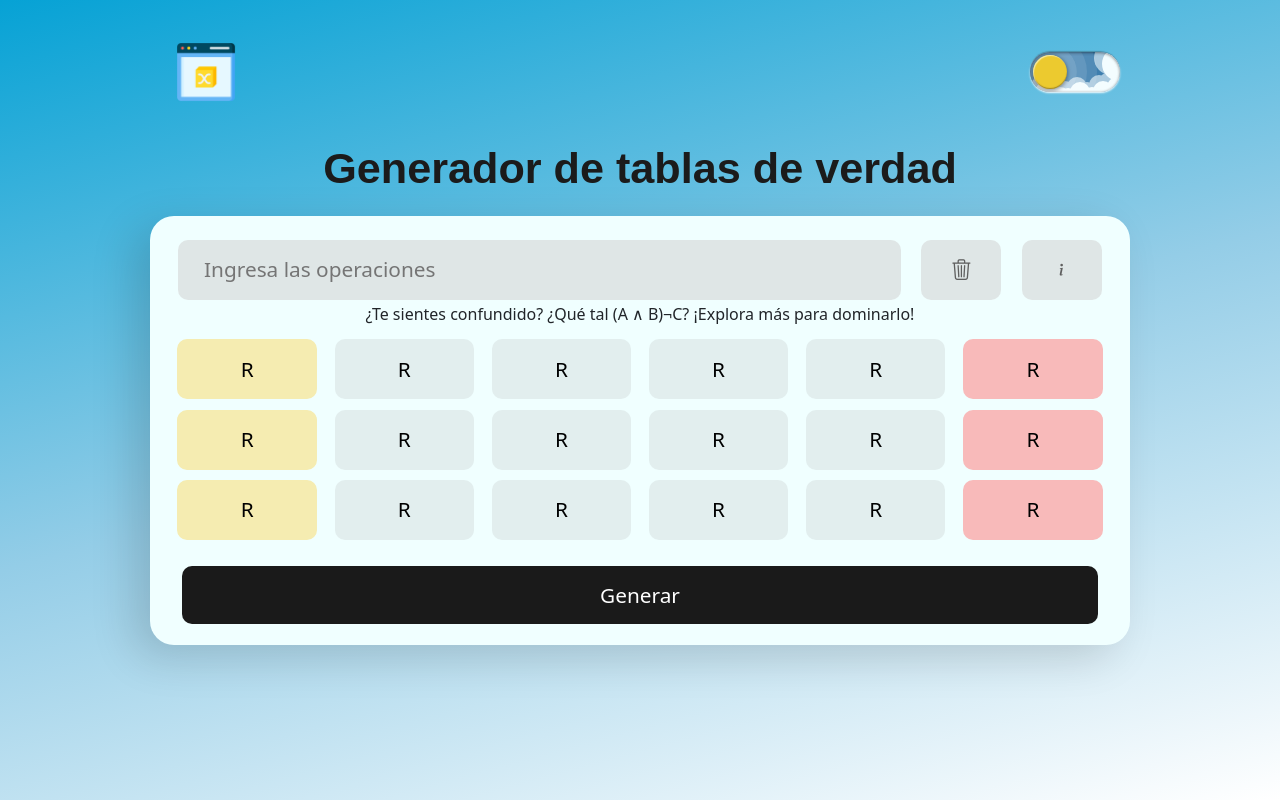
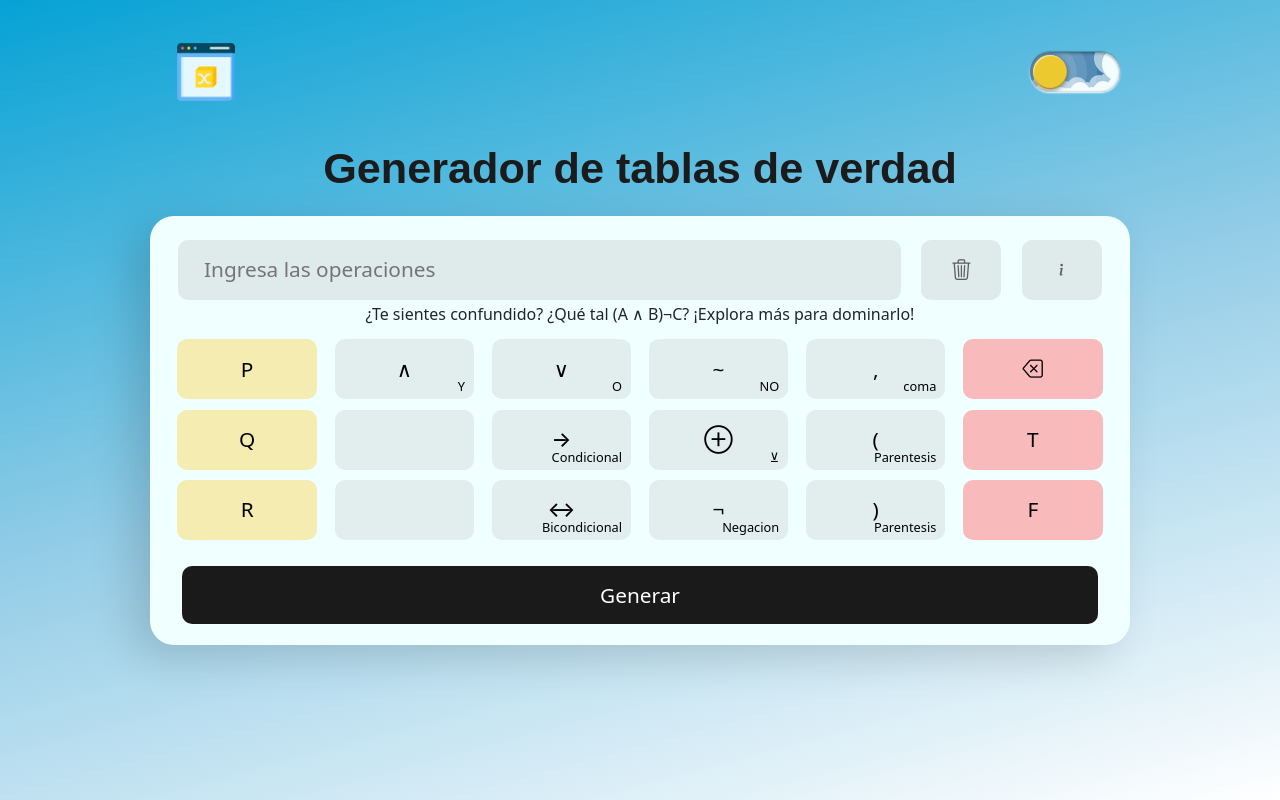
Before and after one commit to KEVIN01306/Tablas_de_verdad, a React (Vite) app in the folder front-tablas/: page / in a window 1280 px wide. Built offline with nearby package versions, Linux system fonts and the light colour scheme.

Commit message:
commit-icons-teclado

```diff
--- a/front-tablas/src/assets/CSS/keyboard.css
+++ b/front-tablas/src/assets/CSS/keyboard.css
@@ -48,9 +48,9 @@
     border-radius: 10px;
     padding: 0.6em 1.2em;
     font-size: 1em;
-    font-weight: 500;
+    font-weight: 400;
     font-family: inherit;
-    background-color: #d3d3d391;
+    background-color: #b3b3b346;
     color: rgb(95, 95, 95);
     font-size: 1.3rem;
 }
@@ -118,6 +118,7 @@ input {
     align-items: center;
     display: flex;
     margin-top: 0.5em;
+    position: relative;
 }
 
 .col-2-my{
@@ -130,6 +131,18 @@ input {
 
 .btn-red{
     background-color: #f8baba !important;
+}
+
+
+.descripcion-tecla-keyboard{
+    position: absolute;
+    font-size: 0.8rem;
+    font-weight: 500;
+    color: #000000;
+    margin-right: 0.5rem;
+    margin-bottom: 0.1rem;
+    right: 0;
+    bottom: 0;
 }
 
 @media (max-width: 768px){
--- a/front-tablas/src/components/keyboard.tsx
+++ b/front-tablas/src/components/keyboard.tsx
@@ -1,5 +1,5 @@
 
-
+import { useState } from "react";
 
 
 const TittleKeyboard = () => {
@@ -12,22 +12,33 @@ const TittleKeyboard = () => {
 }
 
 const HeaderKeyboard = () => {
+    const [operacion, setOperacion] = useState("");
+
+    const handleChange = (event: React.ChangeEvent<HTMLInputElement>) => {
+        setOperacion(event.target.value);
+    };
+
+    const clearInput = () => {
+        setOperacion("");
+    }
 
     return (
         <div className="container-input-keyboard row">
-            <input className="col-7 col-md-9" type="text" placeholder="Ingresa las operaciones" />
-            <button className="col-2 col-md-1"><i className="bi bi-trash3"></i></button>
+            <input className="col-7 col-md-9" type="text" placeholder="Ingresa las operaciones"
+            value={operacion}
+            onChange={handleChange}/>
+            <button className="col-2 col-md-1" onClick={clearInput}><i className="bi bi-trash3"></i></button>
             <button className="col-2 col-md-1"><i className="bi bi-info"></i></button>
         </div>
     )
 }
 
 
-const Tecla = (props: {value: string,type_?: string}) => {
+const Tecla = (props: {value: React.ReactNode ,type_?: string,descripcion?: string}) => {
 
     return (
         <button className={`tecla-keyboard col-2-my ${props.type_}`}>
-            {props.value}
+            {props.value} <span className="descripcion-tecla-keyboard">{props.descripcion}</span>
         </button>
     )
 }
@@ -37,9 +48,9 @@ const TeclasKeyboard = () => {
 
     return(
         <div className="container-teclas-keyboard row">
-            <Tecla value="R" type_="btn-yellow"/><Tecla value="R"/><Tecla value="R"/><Tecla value="R"/><Tecla value="R"/><Tecla value="R" type_="btn-red"/>
-            <Tecla value="R" type_="btn-yellow"/><Tecla value="R"/><Tecla value="R"/><Tecla value="R"/><Tecla value="R"/><Tecla value="R" type_="btn-red"/>
-            <Tecla value="R" type_="btn-yellow"/><Tecla value="R"/><Tecla value="R"/><Tecla value="R"/><Tecla value="R"/><Tecla value="R" type_="btn-red"/>
+            <Tecla value="P" type_="btn-yellow"/><Tecla value="∧" descripcion="Y"/><Tecla value="∨" descripcion="O"/><Tecla value="~" descripcion="NO"/><Tecla value="," descripcion="coma"/><Tecla value={<i className="bi bi-backspace"></i>} type_="btn-red"/>
+            <Tecla value="Q" type_="btn-yellow"/><Tecla value=""/><Tecla value="→" descripcion="Condicional"/><Tecla value="⊕" descripcion="⊻"/><Tecla value="(" descripcion="Parentesis"/><Tecla value="T" type_="btn-red"/>
+            <Tecla value="R" type_="btn-yellow"/><Tecla value=""/><Tecla value="↔" descripcion="Bicondicional"/><Tecla value="¬" descripcion="Negacion"/><Tecla value=")" descripcion="Parentesis"/><Tecla value="F" type_="btn-red"/>
         </div>
     )
 }
```
